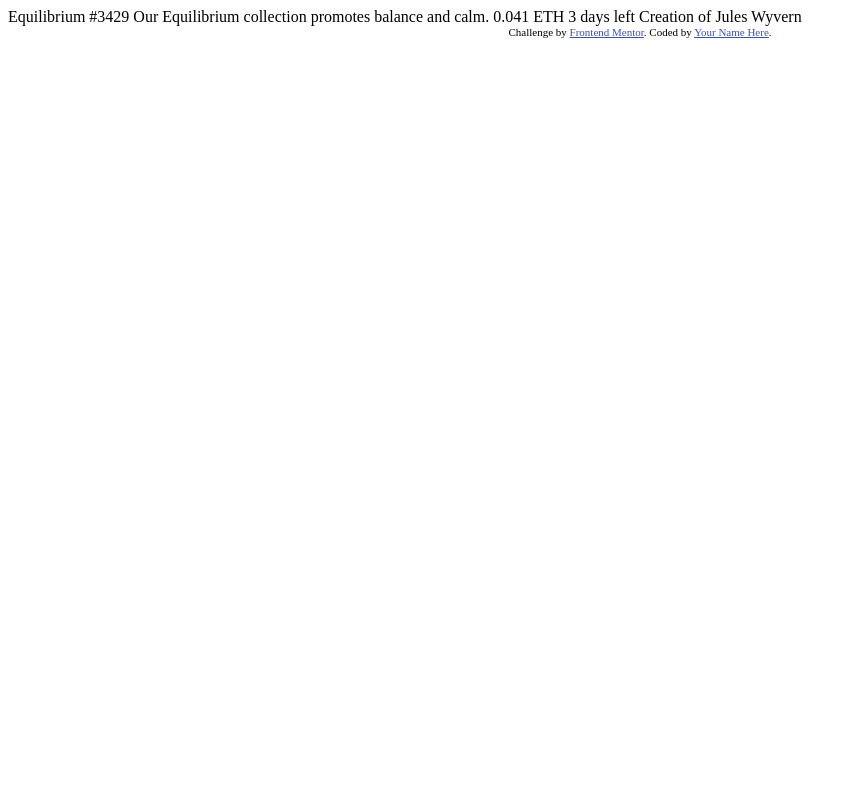
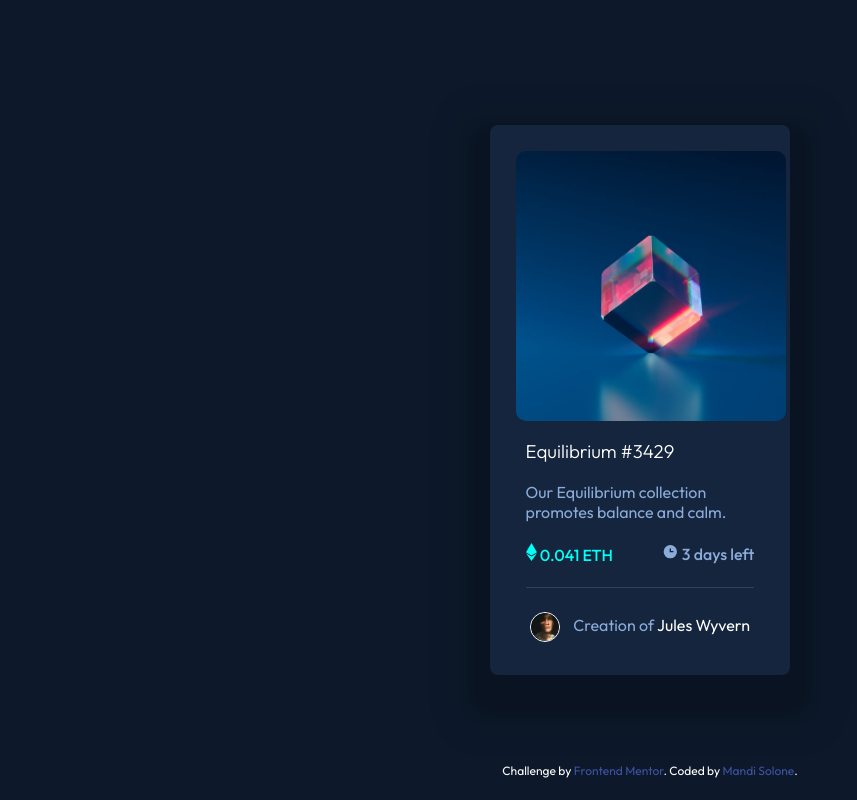
Before and after one commit to MandiSolone/nft-preview-card-component-main, a plain HTML site: page index.html in a window 1280 px wide. Shown: the whole page, without its empty margins (0-857 px from the left). Drawn offline with Linux system fonts and the light colour scheme.

Commit message:
added css

```diff
--- /dev/null
+++ b/index.css
@@ -0,0 +1,147 @@
+:root {
+    --primary-soft-blue: hsl(215, 51%, 70%);
+    --primary-cyan: hsl(178, 100%, 50%);
+    --neutral-main-dark-blue:hsl(217, 54%, 11%);
+    --neutral-card-dark-blue:hsl(216, 50%, 16%);
+    --neutral-line-dark-blue:hsl(215, 32%, 27%);
+    --neutral-white:hsl(0, 0%, 100%);
+}
+
+* {
+    box-sizing: border-box;
+}
+
+body {
+    background-color: var(--neutral-main-dark-blue);
+}
+
+.primary-container{
+    display: flex;
+    flex-direction: column;
+    align-items: center;
+}
+
+html {
+    font-size: 16px;
+    font-family: 'Outfit', sans-serif;
+    font-style: normal;
+    text-align: left;
+  }
+ h3 {
+    font-weight: 300;
+ }
+ h4{
+    font-weight: 500;
+ }
+
+.card {
+    background-color: var(--neutral-card-dark-blue);
+    color: var(--primary-soft-blue);
+    width: 300px;
+    height: 550px;
+    border-radius: 8px;
+    position: absolute;
+    top: 50%;
+    left: 50%;
+    transform: translate(-50%, -50%);
+    padding: 2%;
+    box-shadow: 0px 20px 5px 20px rgba(0, 0, 0, 0.1), 0px 20px 25px 40px rgba(0, 0, 0, 0.1);
+}
+
+.card-img {
+    height: 270px;
+    width: 270px;
+    margin: auto;
+    border-radius: 10px;
+    background: url(./images/image-equilibrium.jpg);
+    background-size: contain;
+}
+
+.card-body{
+    margin-top: 10px;
+    margin-bottom: 10px;
+    padding: 0px 10px;
+}
+
+#avatar-image {
+    width: 30px;
+    margin-right: 10px;
+    border: 0.05rem solid hsl(0, 0%, 100%);
+    border-radius: 50%;
+    vertical-align: middle;
+}
+
+a {
+    text-decoration: none;
+    color: var(--neutral-white);
+}
+
+a:hover {
+    color: var(--primary-cyan);
+  }
+
+a.img-link:hover {
+    color: var(--primary-cyan);
+}
+
+hr {
+    border: 0;
+    height: 0.5px;
+    background: var(--neutral-line-dark-blue);
+    display: block;
+    margin: 0;
+    overflow: hidden;
+}
+.margin-5{
+    margin-top: 5px;
+    margin-bottom: 5px;
+}
+.space-between {
+    display: flex;
+    justify-content: space-between;
+}
+.d-block{
+    display: block;
+}
+
+.justify-content-center {
+    justify-content: center;
+}
+
+.align-items-center  {
+    align-items: center;
+}
+.align-text-center{
+    text-align: center;
+}
+
+#top-margin{
+    margin-top: 25px;
+    margin-bottom: 0px;
+}
+
+.text-white {
+    color: var(--neutral-white);
+}
+
+.text-primary-cyan {
+    color: var(--primary-cyan);
+}
+
+.text-primary-soft-blue {
+    color: var(--primary-soft-blue);
+}
+
+
+.attribution {
+    font-size: 12px;
+    text-align: center;
+    margin: 10px;
+    position: absolute;
+    top: 95%;
+    left: 50%;
+    transform: translate(-50%, -50%);
+}
+
+
+.attribution a { color: hsl(228, 45%, 44%); }
--- a/index.html
+++ b/index.html
@@ -1,33 +1,69 @@
 <!DOCTYPE html>
 <html lang="en">
   <head>
-  <meta charset="UTF-8">
-  <meta name="viewport" content="width=device-width, initial-scale=1.0"> <!-- displays site properly based on user's device -->
+    <meta charset="UTF-8" />
+    <meta name="viewport" content="width=device-width, initial-scale=1.0" />
+    <!-- displays site properly based on user's device -->
 
-  <link rel="icon" type="image/png" sizes="32x32" href="./images/favicon-32x32.png">
+    <link
+      rel="icon"
+      type="image/png"
+      sizes="32x32"
+      href="./images/favicon-32x32.png"
+    />
 
     <title>Frontend Mentor | NFT preview card component</title>
 
-  <!-- Feel free to remove these styles or customise in your own stylesheet 👍 -->
-  <style>
-    .attribution { font-size: 11px; text-align: center; }
-    .attribution a { color: hsl(228, 45%, 44%); }
-  </style>
+    <link rel="preconnect" href="https://fonts.googleapis.com" />
+    <link rel="preconnect" href="https://fonts.gstatic.com" crossorigin />
+    <link
+      href="https://fonts.googleapis.com/css2?family=Outfit:wght@100..900&display=swap"
+      rel="stylesheet"
+    />
+    <link rel="stylesheet" href="./index.css" />
   </head>
-<body>
 
-  Equilibrium #3429
+  <body class="justify-content-center align-items-center">
 
-  Our Equilibrium collection promotes balance and calm.
+    <div class="primary-container">
 
-  0.041 ETH
-  3 days left
+      <div class="card justify-content-center align-items-center">
 
-  Creation of Jules Wyvern
+          <div class="card-img">
+            </div>
 
+         <div class="card-body">
+            <div class="margin-5">
+            <h3><span class="text-white">
+              <a href="#">Equilibrium #3429</a></span>
+            </h3></div>
+            <div>Our Equilibrium collection promotes balance and calm.</div>
+
+            <div class="space-between">
+              <span class="text-primary-cyan"><h4><img src="./images/icon-ethereum.svg" alt="ethereum" id="ethereum-img"> 0.041 ETH</h4> </span
+              ><span><h4><img src="./images/icon-clock.svg" alt="icon-clock" id="clock-img"> 3 days left</h4></span>
+            </div>
+
+            <hr>
+
+            <div id="top-margin" class="align-items-center justify-content-center align-text-center">
+            <span><img src="./images/image-avatar.png" alt="avatar image" id="avatar-image">
+            Creation of <span class="text-white"><a href="#">Jules Wyvern</a></span></span>
+            </div>
+          </div>
+
+        </div>
+
+    <footer class="footer">
       <div class="attribution">
-    Challenge by <a href="https://www.frontendmentor.io?ref=challenge" target="_blank">Frontend Mentor</a>.
-    Coded by <a href="#">Your Name Here</a>.
+        <span class="text-white">Challenge by</span>
+        <a href="https://www.frontendmentor.io?ref=challenge" target="_blank"
+          >Frontend Mentor</a
+        ><span class="text-white">. Coded by</span> <a href="#">Mandi Solone</a
+        ><span class="text-white">.</span>
+      </div>
+    </footer>
+
     </div>
   </body>
 </html>
```
Also changed, not shown: 1 other file. Lines whose indentation alone changed are shown as unchanged.
